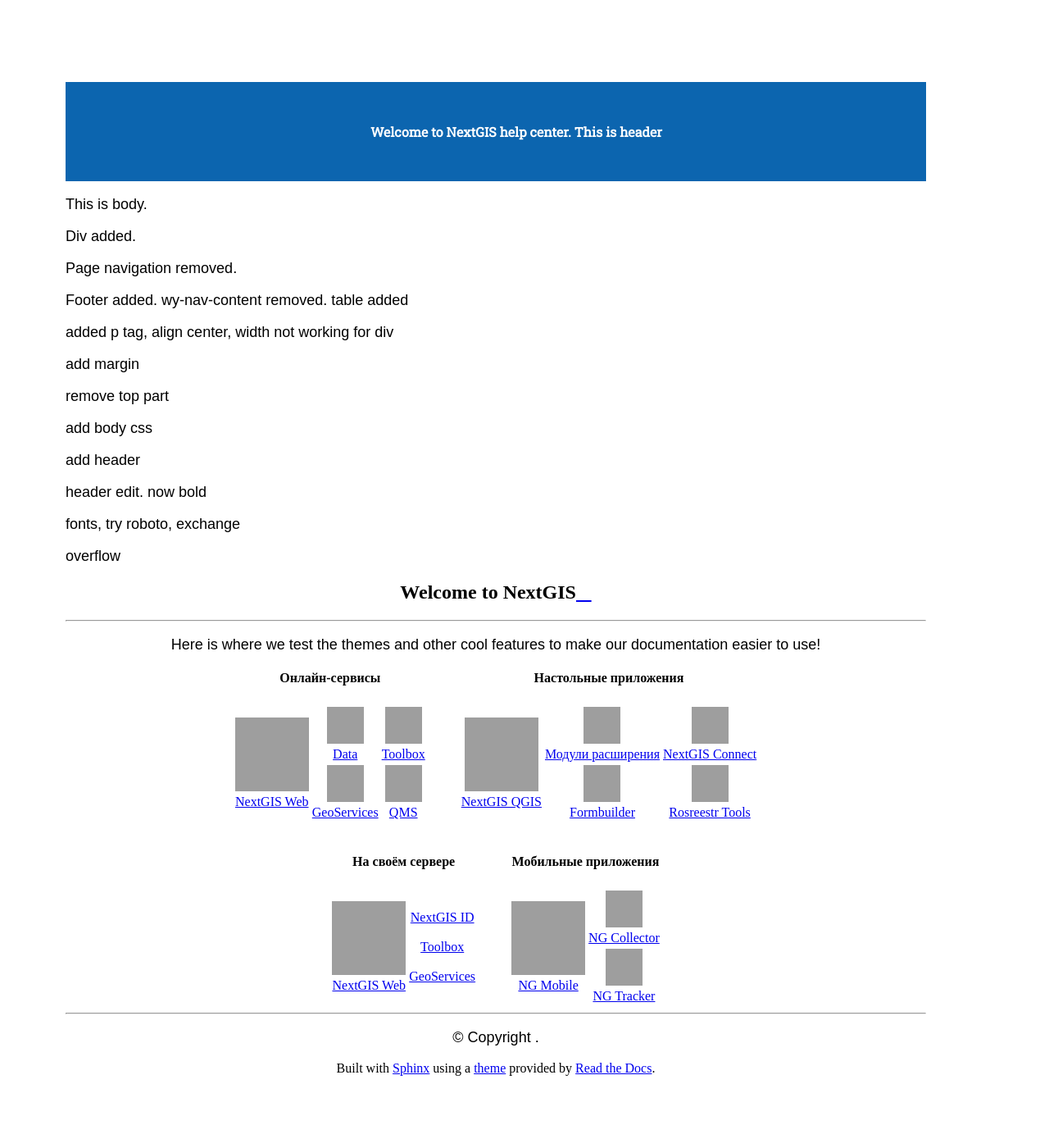
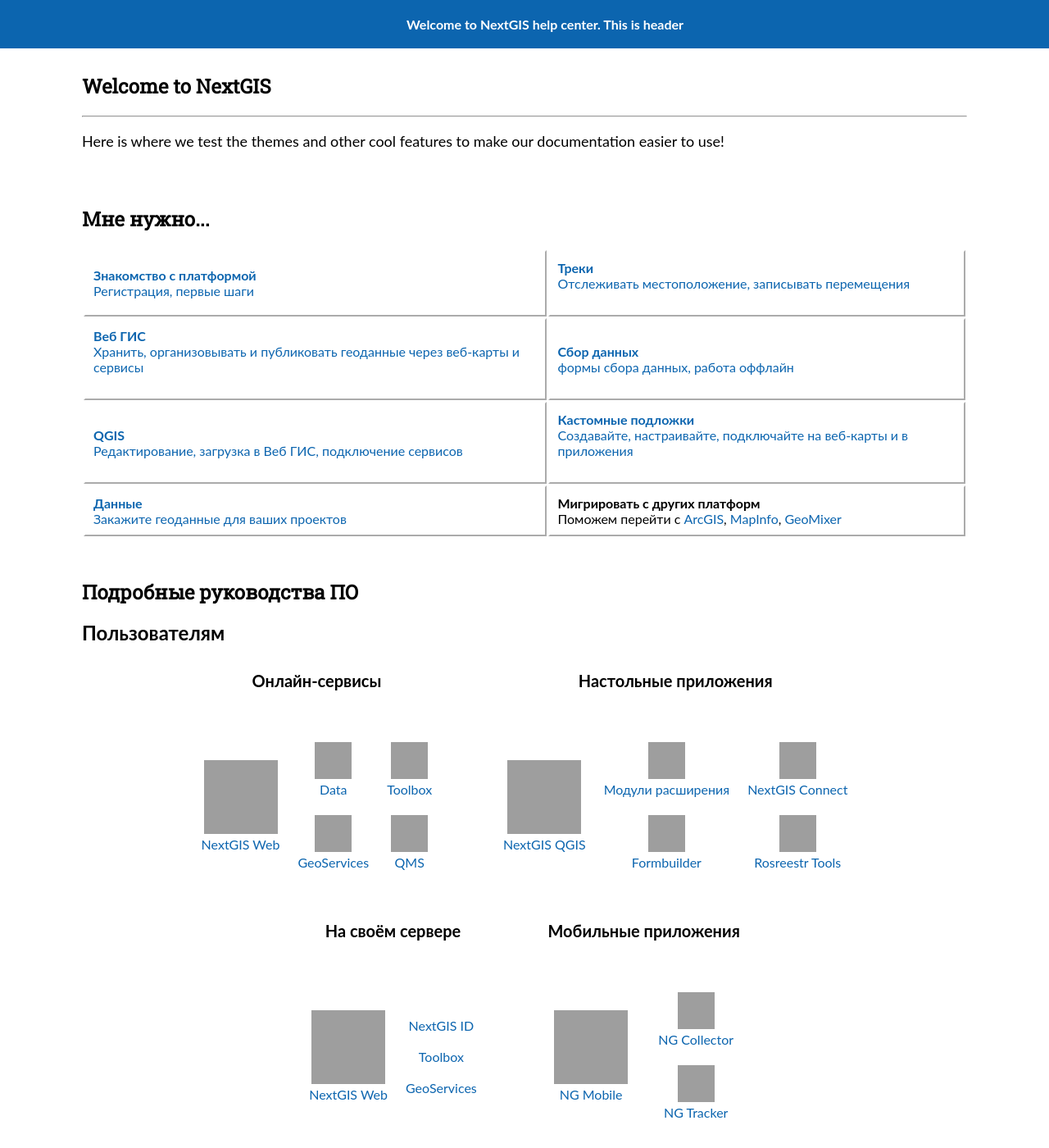
Before and after one commit to G-Jul/nextgisstaging, a Sphinx documentation site: the page built from docs/source/index.rst, in a window 1280 px wide and 1400 px high. Shown: the whole window at 82% size. Built offline with Sphinx 7.4.7 and the Read the Docs theme 3.1.0, drawn with Linux system fonts in a browser that asks for light colours; some of the changed text lies outside the part shown; grey boxes are pictures that could not be loaded.

Commit message:
contents + css

```diff
--- a/docs/source/_templates/index_rtd.html
+++ b/docs/source/_templates/index_rtd.html
@@ -12,36 +12,67 @@
 
   <style>
 
-
-body {
-  border: 0px;
-  margin-top: 100px;
-  margin-bottom: 100px;
-  margin-right: 150px;
-  margin-left: 80px;
-  background-color: white;
-}
-
 header {
     margin-top: 0px;
     position: sticky;
     top: 0;
-    padding-top: 50px;
+    padding-top: 20px;
     padding-right: 30px;
-    padding-bottom: 50px;
+    padding-bottom: 20px;
     padding-left: 80px;
     text-align: center;
     background-color: #0c65af;
     color: white;
     font-weight: bold;
-    font-family: 'Roboto Slab';
+    font-family: Lato, sans-serif;
     overflow: auto;
 
 }
 
+body {
+    margin: 0;
+    padding: 0;
+    background-color: white;
+}
+
+footer {
+    padding-left: 10px;
+    background-color: #d8e5f0;
+    position: absolute;
+    margin-bottom: 0;
+    width: 100vw;
+}
+
+h1 {
+    font-family: 'Roboto Slab';
+}
+
 p {
-    font-family: Arial, Helvetica, sans-serif;
+    font-family: Lato, sans-serif;
     font-size: 18px;
+}
+
+section {
+    font-family: Lato, sans-serif;
+    padding-top: 10px;
+    padding-right: 100px;
+    padding-left: 100px;
+    padding-bottom: 20px;
+}
+
+
+td {
+    padding:10px;
+}
+
+th {
+    padding:10px;
+    font-size:20px;
+}
+
+a {
+  color: #0c65af;
+  text-decoration: none;
 }
 </style>
 
@@ -50,33 +81,42 @@
 </header>
 
 <body>
-    <p></p>
-    <p>This is body.</p>
-    <p>Div added.</p>
-    <p>Page navigation removed.</p>
-    <p>Footer added. wy-nav-content removed. table added</p>
-    <p>added p tag, align center, width not working for div</p>
-    <p>add margin</p>
-    <p>remove top part</p>
-    <p>add body css</p>
-    <p>add header</p>
-    <p>header edit. now bold</p>
-    <p>fonts, try roboto, exchange</p>
-    <p>overflow</p>
-</body>
 
 
-
-
-    <div align="center" margin-left="100px">
-
-<section id="contents">
-    <h1>Welcome to NextGIS<a class="headerlink" href="#contents" title="Permalink to this heading"></a></h1>
+<section id="main">
+    <h1>Welcome to NextGIS</h1>
     <hr/>
     <p>Here is where we test the themes and other cool features to make our documentation easier to use!</p>
 </section>
 
 <section>
+    <h1>Мне нужно...</h1>
+
+       <table>
+     <tbody>
+       <tr>
+         <td style="border: 2px outset rgb(255, 255, 255);"><div><a href="https://docs.nextgis.ru/docs_ngcom/source/index.html"><b>Знакомство с платформой</b><br>Регистрация, первые шаги<br></a></div></td>
+         <td style="border: 2px outset rgb(255, 255, 255);"><div><a href="https://docs.nextgis.ru/docs_ngcom/source/tracking.html"><b>Треки</b><br>Отслеживать местоположение, записывать перемещения<br><font color=#ffffff>...</font><br> </a></div></td>
+       </tr>
+       <tr>
+         <td style="border: 2px outset rgb(255, 255, 255);"><div><a href="https://docs.nextgis.ru/docs_ngweb/source/general.html"><b>Веб ГИС</b><br>Хранить, организовывать и публиковать геоданные через веб-карты и сервисы<br><font color=#ffffff>...</font><br> </a></div></td>
+         <td style="border: 2px outset rgb(255, 255, 255);"><div><a href="https://docs.nextgis.ru/docs_ngcom/source/collector.html"><b>Сбор данных</b><br>формы сбора данных, работа оффлайн<br> </a></div></td>
+       </tr>
+       <tr>
+         <td style="border: 2px outset rgb(255, 255, 255);"><div><a href="https://docs.nextgis.ru/docs_ngcom/source/ngqgis_connect.html"><b>QGIS</b><br>Редактирование, загрузка в Веб ГИС, подключение сервисов<br> </a></div></td>
+         <td style="border: 2px outset rgb(255, 255, 255);"><div><a href="https://docs.nextgis.ru/docs_geoservices/source/basemap_tiles.html"><b>Кастомные подложки</b><br>Создавайте, настраивайте, подключайте на веб-карты и в приложения<br><font color=#ffffff>...</font><br> </a></div></td>
+       </tr>
+       <tr>
+         <td style="border: 2px outset rgb(255, 255, 255);"><div><a href="https://data.nextgis.com/ru/howto/order/"><b>Данные</b><br>Закажите геоданные для ваших проектов</a></div></td>
+         <td style="border: 2px outset rgb(255, 255, 255);"><div><b>Мигрировать с других платформ</b><br>Поможем перейти с <a href="https://nextgis.ru/services/arcgis-to-nextgis/">ArcGIS</a>, <a href="https://nextgis.ru/services/mapinfo-to-nextgis/">MapInfo</a>, <a href="https://nextgis.ru/services/geomixer-to-nextgis/">GeoMixer</a><br></div></td>
+       </tr>
+     </tbody>
+   </table>
+</section>
+
+<section>
+    <h1>Подробные руководства ПО</h1>
+    <h2>Пользователям</h2>
   <table align=center style="border: rgb(255, 255, 255);">
 	  <tr>
 		<th colspan="3">Онлайн-сервисы</th>
@@ -121,26 +161,64 @@
 	  </tr>
 	</table>
 </section>
+<section>
+    <h2>Разработчикам</h2>
 
+   <table align=center>
+     <tbody>
+       <tr>
+         <td><div align = center><a href="https://docs.nextgis.ru/docs_ngweb_dev/doc/toc.html"><img src="http://nextgis.com/wp-content/uploads/2015/02/NGCloud_logo.png" alt="" width="45" height="45"><br>NextGIS&nbsp;Web</a></div></td>
+         <td><font color=#ffffff>...</font></td>
+         <td><div align = center><a href="https://docs.nextgis.ru/qms_srv_dev/doc/api.html"><img src="https://nextgis.ru/wp-content/uploads/2015/02/QMS_logo.png" alt="" width="45" height="45"><br>NextGIS QMS&nbsp;Service&nbsp;API</a></div></td>
+         <td><font color=#ffffff>...</font></td>
+         <td><div align = center><a href="https://docs.nextgis.ru/ngmobile_dev/source/toc.html"><img src="https://nextgis.ru/wp-content/uploads/2015/02/ngm_45.png" alt="" width="45" height="45"><br>NextGIS Mobile</a></div></td>
+       </tr>
+       <tr><td colspan="5"><font color=#ffffff>...</font></td></tr>
+       <tr>
+         <td><div align = center><a href="https://docs.nextgis.ru/docs_formbuilder_dev/doc/toc.html"><img width="45" height="45" src="https://nextgis.ru/wp-content/uploads/2015/02/NGFormbuilder_logo_45.png" alt="NGFormbuilder"><br>NextGIS Formbuilder</a></div></td>
+         <td><font color=#ffffff>...</font></td>
+         <td><div align = center><a href="https://docs.nextgis.ru/tracker_hub_dev/source/main.html"><img src="https://nextgis.ru/wp-content/uploads/2025/01/ngtracker_logo.png" alt="NGTracker_logo" width="45" height="45"><br>NextGIS Tracker&nbsp;Hub</a></div></td>
+         <td><font color=#ffffff>...</font></td>
+         <td><div align = center><a href="https://docs.nextgis.ru/docs_ngwdocker/doc/index.html"><img src="http://nextgis.com/wp-content/uploads/2015/02/NGWeb_logo.png" alt="" width="45" height="45"><br>NextGIS&nbsp;Docker</a></div></td>
+       </tr>
+       </tr>
+     </tbody>
+   </table>
+</section>
+
+<section id="versions">
+
+    <h1>Log</h1>
+    <p>This is body.</p>
+    <p>Div added.</p>
+    <p>Page navigation removed.</p>
+    <p>Footer added. wy-nav-content removed. table added</p>
+    <p>added p tag, align center, width not working for div</p>
+    <p>add margin</p>
+    <p>remove top part</p>
+    <p>add body css</p>
+    <p>add header</p>
+    <p>header edit. now bold</p>
+    <p>fonts, try roboto, exchange</p>
+    <p>overflow</p>
+    <p>contents + css</p>
+</section>
+
+</body>
 
 <footer>
 
-  <hr/>
+    <hr/>
 
-  <div role="contentinfo">
     <p>&#169; Copyright .</p>
-  </div>
-
-  Built with <a href="https://www.sphinx-doc.org/">Sphinx</a> using a
+    <p>Built with <a href="https://www.sphinx-doc.org/">Sphinx</a> using a
     <a href="https://github.com/readthedocs/sphinx_rtd_theme">theme</a>
-    provided by <a href="https://readthedocs.org">Read the Docs</a>.
+    provided by <a href="https://readthedocs.org">Read the Docs</a>.</p>
 
 
 </footer>
-        </div>
-      </div>
-    </section>
-  </div>
+
+
   <script>
       jQuery(function () {
           SphinxRtdTheme.Navigation.enable(true);
```
